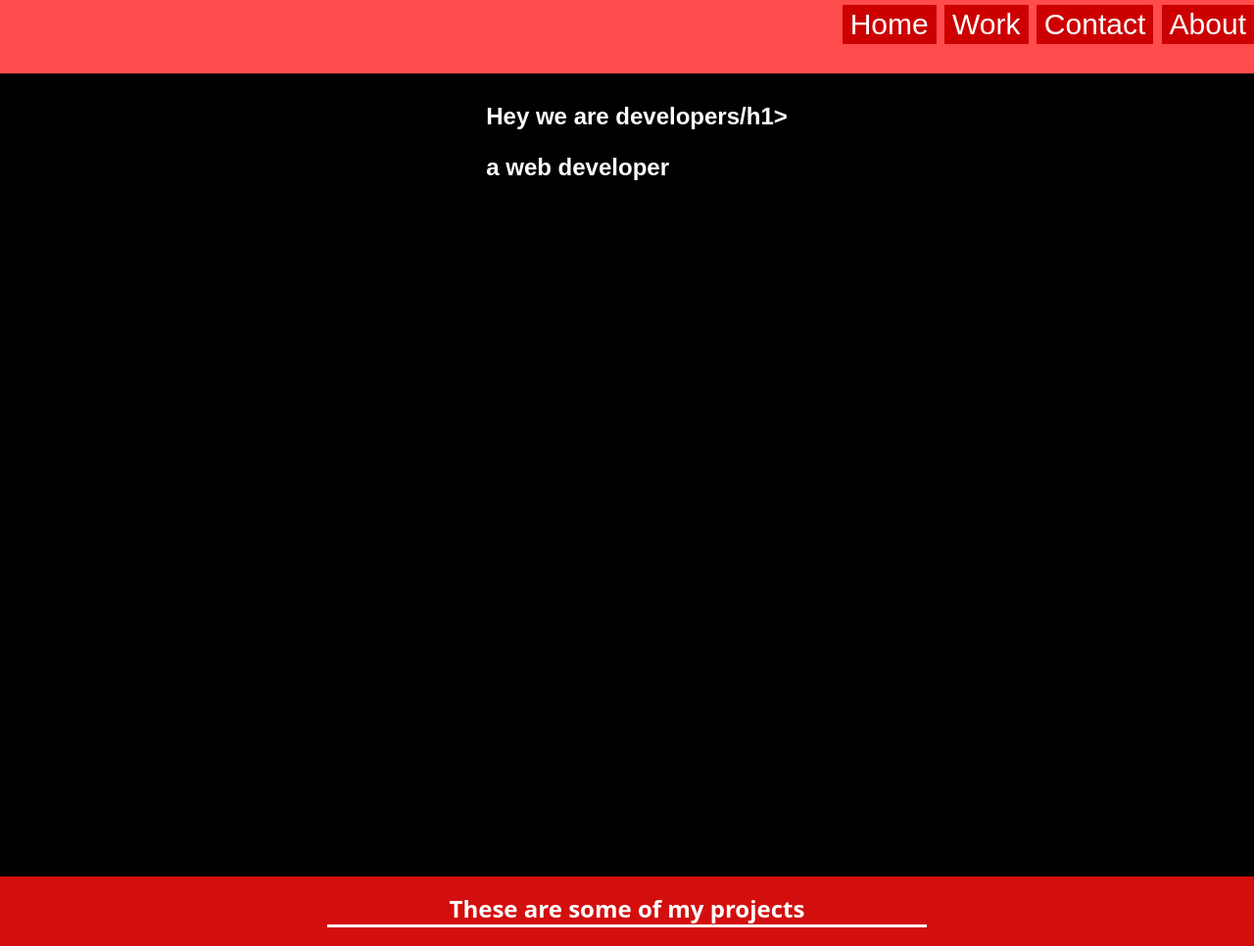
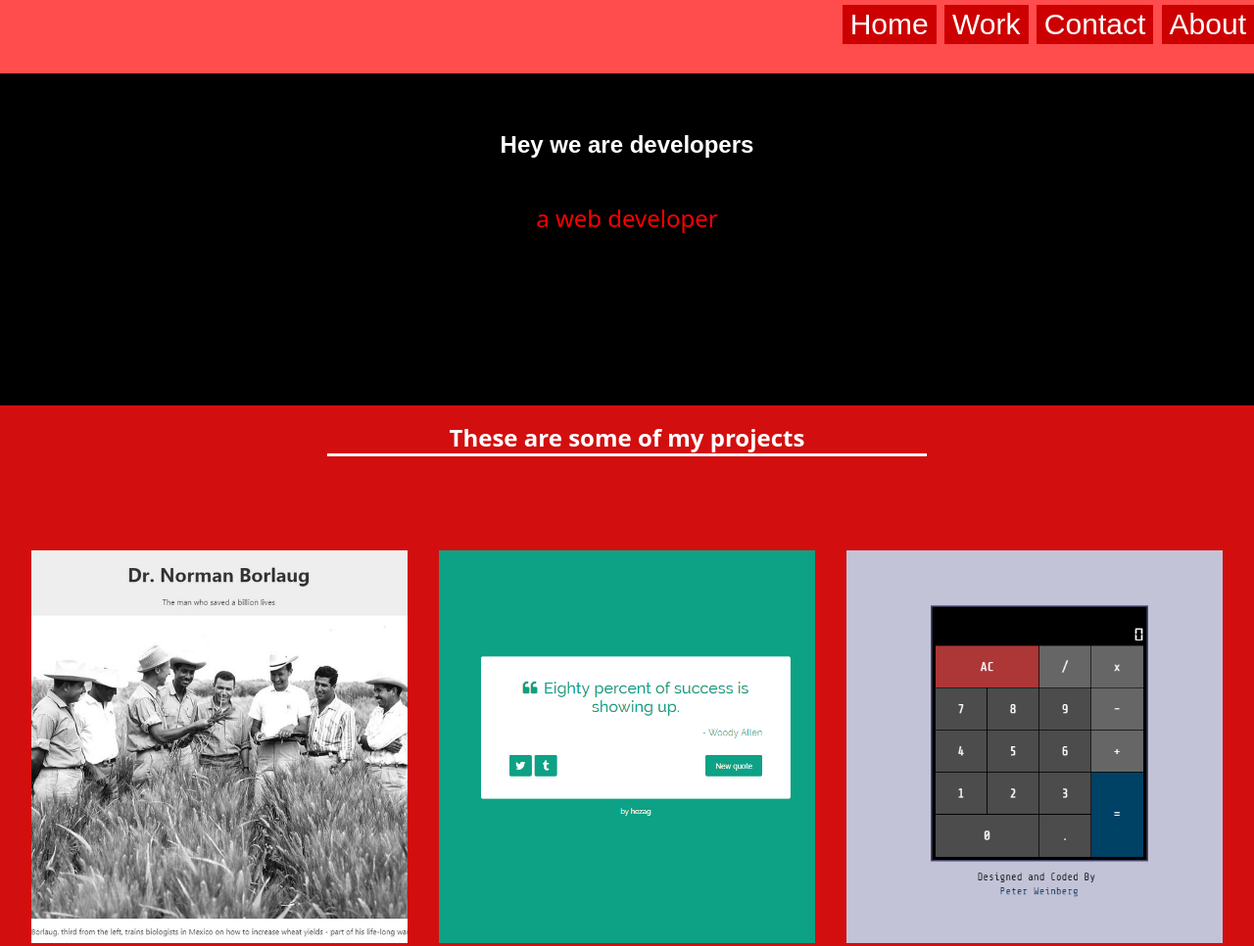
Before and after one commit to ManarOmari/ManarEmmanuel, a plain HTML site: page index.html in a window 1280 px wide. Shown: the top 966 px of the page at 98% size. Drawn offline with Linux system fonts and the light colour scheme.

Commit message:
change the footer div css

```diff
--- a/index.html
+++ b/index.html
@@ -23,7 +23,7 @@
      </div>
    <section id="welcome-section">
 
-    <h1>Hey we are developers/h1>
+    <h1>Hey we are developers</h1>
     <p>a web developer</p>
    </section>
    <section id="projects">
@@ -90,8 +90,8 @@
 
     </p>
     </div>
-   <script src="https://cdn.freecodecamp.org/testable-projects-fcc/v1/bundle.js"></script>
 
-    <script  src="js/index.js"></script>
+
+
 </body>
 </html>
--- a/style.css
+++ b/style.css
@@ -32,15 +32,14 @@
     margin: 0%;
     flex-direction: column;
     align-items: center;
-    padding: 10px;
+    padding-top: 39px;
     width: 100%;
-    height: 100;
-    height: 100vh;
+    height: 300px;
     background-color: black;
     color: white;
 }
 #welcome-section>h1{
-    font-weight: 700;
+    font-weight: 800;
     font-family: 'Raleway', sans-serif;
     color: white;
 }
@@ -146,5 +145,6 @@
           padding: 2rem;
           background: #e1cdcd;
           border-top: 4px solid var(--main-red);
+          font-family: sans-serif;
 
         }
```
